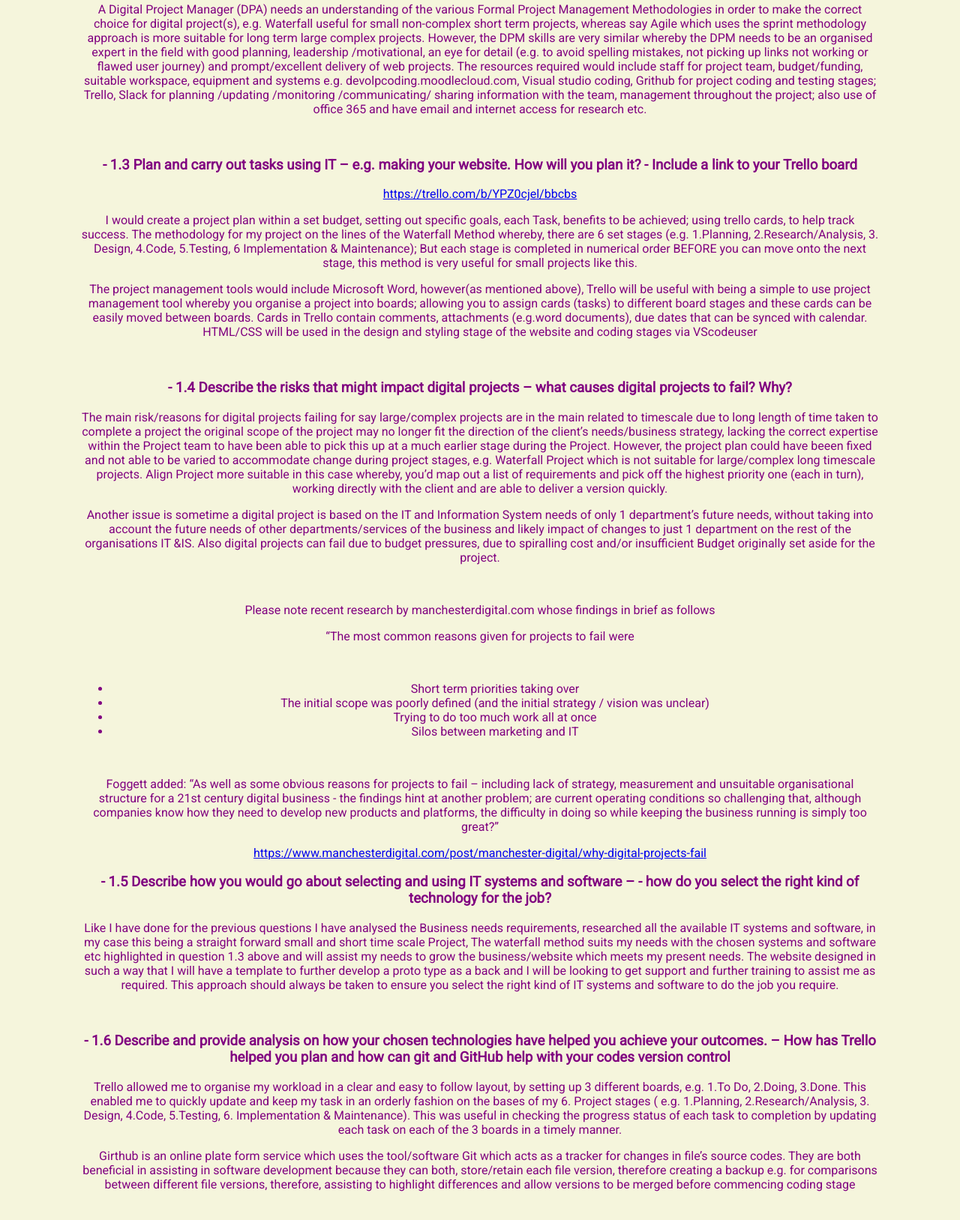
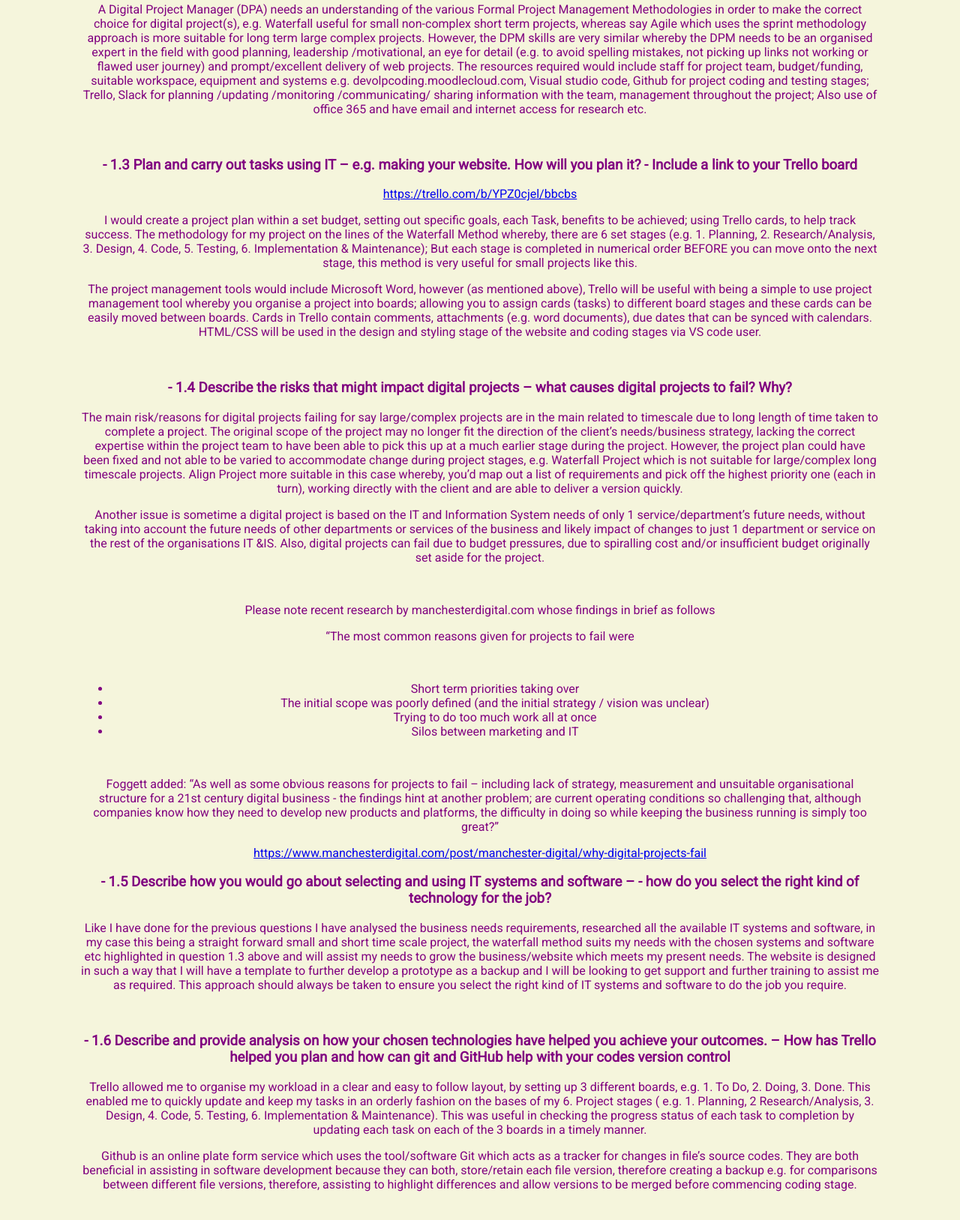
Before and after one commit to bbelluk123/Website-Project, a plain HTML site: page u1_oc1.html in a window 1280 px wide. Shown: the part 1165-2792 px from the top of the page at 75% size. Drawn offline with Linux system fonts and the light colour scheme.

Commit message:
Update u1_oc1.html

```diff
--- a/u1_oc1.html
+++ b/u1_oc1.html
@@ -11,9 +11,9 @@
 <div>
     <a href= "index.html">Home</a>
     <a href= "u1_oc1.html">Unit 1 Outcome 1</a>
-    <a href= "u1_oc2.html">Unit 1, Outcome 2</a>
-    <a href= "u1_oc3.html">Unit 1, Outcome 3</a>
-   <a href= "u2 oc1.html">Unit 2, Outcome 1</a>
+    <a href= "u1_oc2.html">Unit 1 Outcome 2</a>
+    <a href= "u1_oc3.html">Unit 1 Outcome 3</a>
+   <a href= "u2 oc1.html">Unit 2 Outcome 1</a>
    </div>
 
 <div class="container">
@@ -26,7 +26,7 @@
 
 <h3>- 1.1 Describe the purpose of IT in modern business</h3>
 <p>
-In the modern world IT is used in every type of small to large muilt-nationals businesses , which has now become vital for every business department’s/ services  to  carryout out  a wide range of functions, e.g. Accountancy, communications, marketing/sales, HR, IT, distribution etc. Beyond any doubt it would be impossible for any business to function without IT including Information Systems (IS)  etc. However, due to evolving use of IT not just for  business but personal use to , the threat of cyber-attacks/ virus etc and to protect the integrity of data has made the demand for IT and IS Professional greater than supply/availability.
+In the modern world IT is used in every type of small to large muilt-nationals businesses, which has now become vital for every business department’s/ services to carryout out a wide range of functions, e.g. Accountancy, communications, marketing/sales, HR, IT, distribution etc. Beyond any doubt it would be impossible for any business to function without IT including Information Systems (IS)  etc. However, due to evolving use of IT not just for business but personal use to, the threat of cyber-attacks/virus etc and to protect the integrity of data has made the demand for IT and IS Professional greater than supply/availability.
 </p>
 
 <br>
@@ -35,7 +35,7 @@ In the modern world IT is used in every type of small to large muilt-nationals b
 <h3>- 1.2 Describe methods, skills and resources needed to complete digital projects successfully – what do you need to make projects successful? What tools? What skills?</h3>
 
 <p>
-A Digital Project Manager (DPA) needs an understanding of the various Formal Project Management Methodologies in order to make the correct choice for digital project(s), e.g. Waterfall useful for small non-complex short term projects, whereas say Agile which uses the sprint methodology approach is more suitable for long term large complex projects.  However, the DPM skills are very similar whereby the DPM needs to be an organised expert in the field with good planning, leadership /motivational, an eye for detail (e.g. to avoid spelling mistakes, not picking up links not working or flawed user journey) and prompt/excellent delivery of web projects. The resources required would include staff for project team, budget/funding, suitable workspace, equipment and systems e.g. devolpcoding.moodlecloud.com, Visual studio coding, Grithub for project coding and testing stages; Trello, Slack for planning /updating /monitoring /communicating/ sharing information with the team, management throughout the project; also use of office 365 and have email and internet access for research etc.
+A Digital Project Manager (DPA) needs an understanding of the various Formal Project Management Methodologies in order to make the correct choice for digital project(s), e.g. Waterfall useful for small non-complex short term projects, whereas say Agile which uses the sprint methodology approach is more suitable for long term large complex projects.  However, the DPM skills are very similar whereby the DPM needs to be an organised expert in the field with good planning, leadership /motivational, an eye for detail (e.g. to avoid spelling mistakes, not picking up links not working or flawed user journey) and prompt/excellent delivery of web projects. The resources required would include staff for project team, budget/funding, suitable workspace, equipment and systems e.g. devolpcoding.moodlecloud.com, Visual studio code, Github for project coding and testing stages; Trello, Slack for planning /updating /monitoring /communicating/ sharing information with the team, management throughout the project; Also use of office 365 and have email and internet access for research etc.
 </p>
 
 
@@ -47,12 +47,12 @@ A Digital Project Manager (DPA) needs an understanding of the various Formal Pro
 
 <br>
 <p>
-I would create a project plan within a set budget, setting out specific goals, each Task, benefits to be achieved; using trello cards, to help track success. The methodology for my project on the lines of the Waterfall Method whereby, there are 6 set stages (e.g. 1.Planning, 2.Research/Analysis, 3. Design, 4.Code, 5.Testing, 6 Implementation & Maintenance); But each stage is completed in numerical order BEFORE you can move onto the next stage, this method is very useful for small projects like this.
+I would create a project plan within a set budget, setting out specific goals, each Task, benefits to be achieved; using Trello cards, to help track success. The methodology for my project on the lines of the Waterfall Method whereby, there are 6 set stages (e.g. 1. Planning, 2. Research/Analysis, 3. Design, 4. Code, 5. Testing, 6. Implementation & Maintenance); But each stage is completed in numerical order BEFORE you can move onto the next stage, this method is very useful for small projects like this.
 </p>
 
 <p>
-The project management tools would include Microsoft Word, however(as mentioned above), Trello  will be useful with being a simple to use project management tool whereby you organise a project into boards; allowing you to assign cards (tasks) to different board stages and these cards can be easily moved between boards. Cards in Trello contain comments, attachments (e.g.word documents), due dates that can be synced with calendar.
- HTML/CSS will be used in the design and styling stage of the website and coding stages via VScodeuser
+The project management tools would include Microsoft Word, however (as mentioned above), Trello  will be useful with being a simple to use project management tool whereby you organise a project into boards; allowing you to assign cards (tasks) to different board stages and these cards can be easily moved between boards. Cards in Trello contain comments, attachments (e.g. word documents), due dates that can be synced with calendars.
+ HTML/CSS will be used in the design and styling stage of the website and coding stages via VS code user.
 </p>
 <br>
 
@@ -60,11 +60,11 @@ The project management tools would include Microsoft Word, however(as mentioned
 <h3>- 1.4 Describe the risks that might impact digital projects – what causes digital projects to fail? Why?</h3>
 
 <P>
-The main risk/reasons for digital projects failing for say large/complex projects are in the main related to timescale due to long length of time taken to complete a project the original scope of the project may no longer fit the direction of the client’s needs/business strategy, lacking the correct expertise within the Project team to have been able to pick this up at a much earlier stage during the Project. However, the project plan could have beeen fixed and not able to be varied to accommodate change during project stages, e.g. Waterfall Project which is not suitable for large/complex long timescale projects.  Align Project more suitable in this case whereby, you’d map out a list of requirements and pick off the highest priority one (each in turn), working directly with the client and are able to deliver a version quickly.
+The main risk/reasons for digital projects failing for say large/complex projects are in the main related to timescale due to long length of time taken to complete a project. The original scope of the project may no longer fit the direction of the client’s needs/business strategy, lacking the correct expertise within the project team to have been able to pick this up at a much earlier stage during the project. However, the project plan could have been fixed and not able to be varied to accommodate change during project stages, e.g. Waterfall Project which is not suitable for large/complex long timescale projects.  Align Project more suitable in this case whereby, you’d map out a list of requirements and pick off the highest priority one (each in turn), working directly with the client and are able to deliver a version quickly.
 </P>
 
 <P>
-Another issue is sometime a digital project is based on the IT and Information System needs of only 1 department’s future needs, without taking into account the future needs of other departments/services of the business and likely impact of changes to just 1 department on the rest of the organisations IT &IS. Also digital projects can fail due to budget pressures, due to spiralling cost and/or insufficient Budget originally set aside for the project.
+Another issue is sometime a digital project is based on the IT and Information System needs of only 1 service/department’s future needs, without taking into account the future needs of other departments or services of the business and likely impact of changes to just 1 department or service on the rest of the organisations IT &IS. Also, digital projects can fail due to budget pressures, due to spiralling cost and/or insufficient budget originally set aside for the project.
 </P>
 <br>
 <p>
@@ -93,17 +93,17 @@ Foggett added: “As well as some obvious reasons for projects to fail – inclu
 <h3> - 1.5 Describe how you would go about selecting and using IT systems and software –
 - how do you select the right kind of technology for the job?</h3>
 <p>
-Like I have done for the previous questions I have analysed the Business needs requirements, researched all the available IT systems and software, in my case this being a straight forward small and short time scale Project, The waterfall method suits my needs with the chosen systems  and software  etc  highlighted in question 1.3 above and will assist my needs to grow the business/website which meets my present needs. The website designed in such a way that I will have a template to further develop a proto type as a back and I will be looking to get support and further training to assist me as required.  This approach should always be taken to ensure you select the right kind of IT systems and software to do the job you require.
+Like I have done for the previous questions I have analysed the business needs requirements, researched all the available IT systems and software, in my case this being a straight forward small and short time scale project, the waterfall method suits my needs with the chosen systems and software etc highlighted in question 1.3 above and will assist my needs to grow the business/website which meets my present needs. The website is designed in such a way that I will have a template to further develop a prototype as a backup and I will be looking to get support and further training to assist me as required.  This approach should always be taken to ensure you select the right kind of IT systems and software to do the job you require.
 </p>
 <br>
 
 <h3>- 1.6 Describe and provide analysis on how your chosen technologies have helped you achieve your outcomes. – How has Trello helped you plan and how can git and GitHub help with your codes version control</h3>
 <P>
-Trello allowed me to organise my workload in a clear and easy to follow layout, by setting up 3 different boards, e.g. 1.To Do, 2.Doing, 3.Done. This enabled me to quickly update and keep my task in an orderly fashion on the bases of my 6. Project stages ( e.g. 1.Planning, 2.Research/Analysis, 3. Design, 4.Code, 5.Testing, 6. Implementation & Maintenance). This was useful in checking the progress status of each task to completion by updating each task on each of the 3 boards in a timely manner.
+Trello allowed me to organise my workload in a clear and easy to follow layout, by setting up 3 different boards, e.g. 1. To Do, 2. Doing, 3. Done. This enabled me to quickly update and keep my tasks in an orderly fashion on the bases of my 6. Project stages ( e.g. 1. Planning, 2 Research/Analysis, 3. Design, 4. Code, 5. Testing, 6. Implementation & Maintenance). This was useful in checking the progress status of each task to completion by updating each task on each of the 3 boards in a timely manner.
 </p>
 
 <p>
-Girthub is an online plate form service which uses the tool/software Git which acts as a tracker for changes in file’s source codes. They are both beneficial in assisting in software development because they can both, store/retain each file version, therefore creating a backup  e.g. for comparisons between different file versions, therefore, assisting to highlight differences and allow versions to be merged before commencing coding stage
+Github is an online plate form service which uses the tool/software Git which acts as a tracker for changes in file’s source codes. They are both beneficial in assisting in software development because they can both, store/retain each file version, therefore creating a backup  e.g. for comparisons between different file versions, therefore, assisting to highlight differences and allow versions to be merged before commencing coding stage.
 </p>
 <br>
 
```
